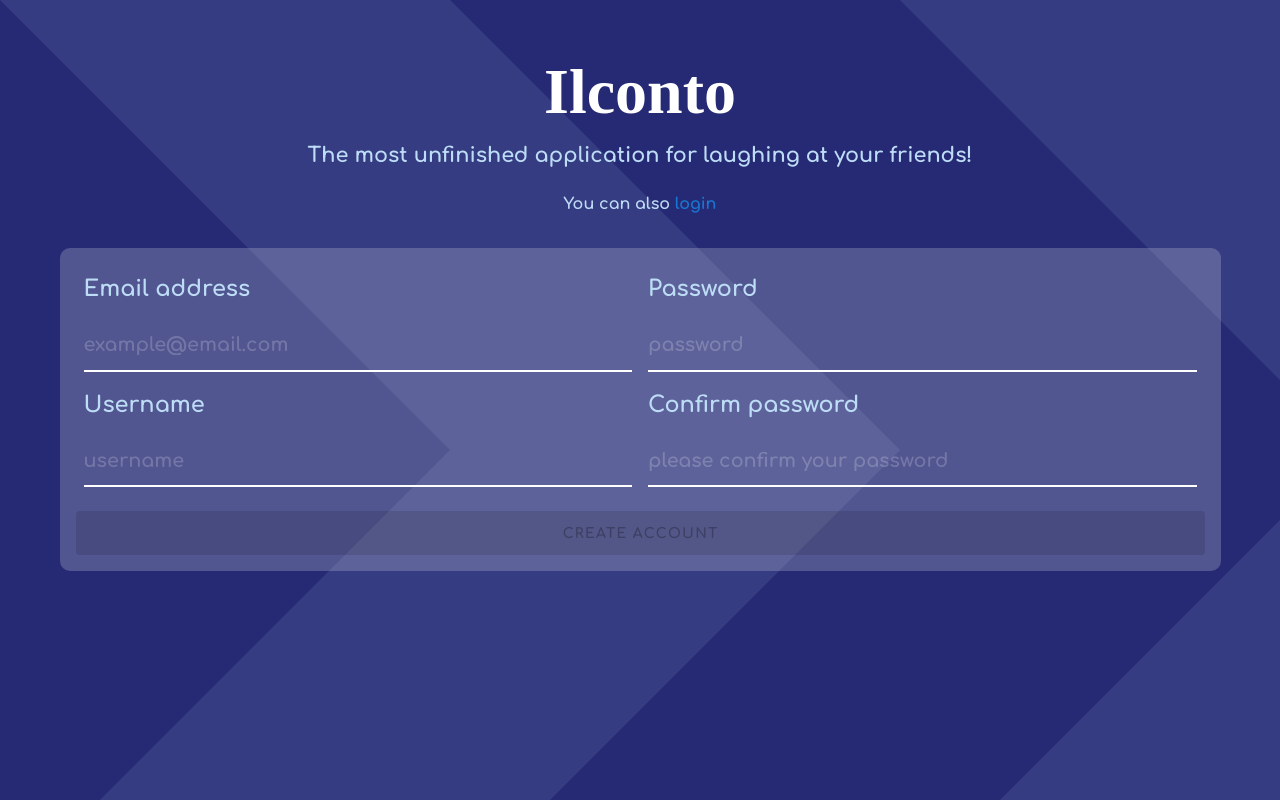
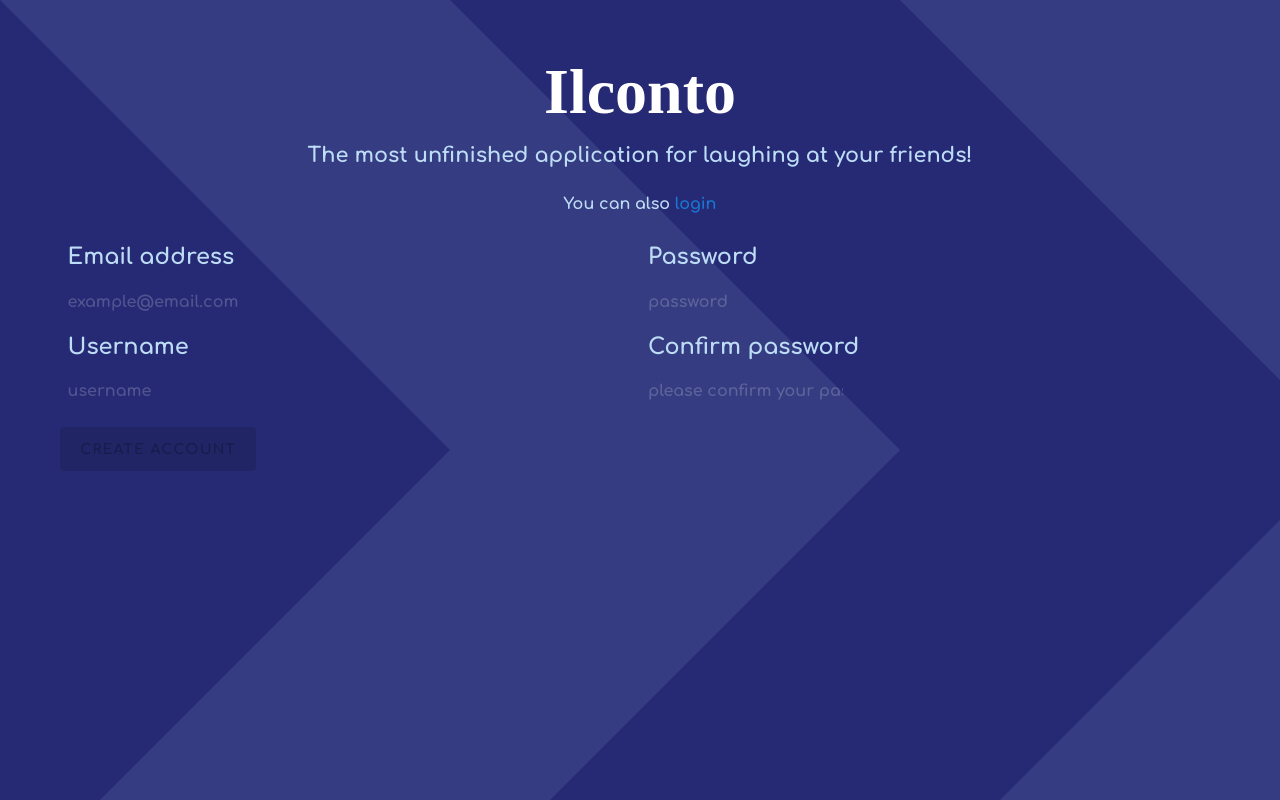
Before and after one commit to ilconto/ilconto-front, a Vue app: page / in a window 1280 px wide. Built offline with nearby package versions, Linux system fonts and the light colour scheme; what vue-session would draw is missing.

Commit message:
Moving common styling at App.vue level

```diff
--- a/src/App.vue
+++ b/src/App.vue
@@ -4,7 +4,6 @@
       <router-view></router-view>
     </div>
   </v-app>
-
 </template>
 
 <script>
@@ -42,5 +41,30 @@
     border-color: var(--primary-light) !important;
   }
 
+  .form {
+    width: 100%;
+    margin: 1em 0;
+    padding: 1em;
+    box-sizing: border-box;
+    background-color: rgba(255, 255, 255, 0.2);
+    display: flex;
+    flex-direction: column;
+    border-radius: 10px;
+    input:focus,
+    textarea:focus,
+    select:focus {
+      outline: none;
+    }
+  }
+  .form-field {
+    width: 100%;
+    background: transparent;
+    padding: 0.5em 0;
+    border: 0px solid transparent;
+    border-bottom: 2px solid white;
+    box-sizing: border-box;
+    font-size: 1.2em;
+    color: var(--primary-light);
+  }
 }
 </style>
--- a/src/components/forms/LoginForm.vue
+++ b/src/components/forms/LoginForm.vue
@@ -84,17 +84,6 @@
 </script>
 
 <style lang="scss" scoped>
-.welcome-form {
-  width: 100%;
-  margin: 1em 0;
-  padding: 1em;
-  box-sizing: border-box;
-  background-color: rgba(255, 255, 255, 0.2);
-  display: flex;
-  flex-direction: column;
-  border-radius: 10px;
-}
-
 .welcome-form input:focus,
 textarea:focus,
 select:focus {
@@ -126,17 +115,6 @@
   color: rgba(255, 255, 255, 0.5);
 }
 
-.welcome-form-field {
-  width: 100%;
-  background: transparent;
-  padding: 0.5em 0;
-  border: 0px solid transparent;
-  border-bottom: 2px solid white;
-  box-sizing: border-box;
-  font-size: 1.2em;
-  color: var(--primary-light);
-}
-
 .submit-button {
   margin: auto;
   background-color: var(--primary-dark);
--- a/src/components/forms/RegisterFrom.vue
+++ b/src/components/forms/RegisterFrom.vue
@@ -127,23 +127,6 @@
 </script>
 
 <style lang="scss" scoped>
-.welcome-form {
-  width: 100%;
-  margin: 1em 0;
-  padding: 1em;
-  box-sizing: border-box;
-  background-color: rgba(255, 255, 255, 0.2);
-  display: flex;
-  flex-direction: column;
-  border-radius: 10px;
-}
-
-.welcome-form input:focus,
-textarea:focus,
-select:focus {
-  outline: none;
-}
-
 .field-container {
   padding: 0.5em;
   box-sizing: border-box;
@@ -165,30 +148,15 @@
   font-size: 1.4em;
 }
 
-::placeholder {
-  color: rgba(255, 255, 255, 0.5);
-}
+// .submit-button {
+//   margin: auto;
+//   background-color: var(--primary-dark);
+//   border-color: var(--primary-dark) !important;
+//   color: var(--primary-light);
+// }
 
-.welcome-form-field {
-  width: 100%;
-  background: transparent;
-  padding: 0.5em 0;
-  border: 0px solid transparent;
-  border-bottom: 2px solid white;
-  box-sizing: border-box;
-  font-size: 1.2em;
-  color: var(--primary-light);
-}
-
-.submit-button {
-  margin: auto;
-  background-color: var(--primary-dark);
-  border-color: var(--primary-dark) !important;
-  color: var(--primary-light);
-}
-
-.submit-button:hover {
-  color: var(--primary-light);
-  border-color: var(--primary-light) !important;
-}
+// .submit-button:hover {
+//   color: var(--primary-light);
+//   border-color: var(--primary-light) !important;
+// }
 </style>
```
